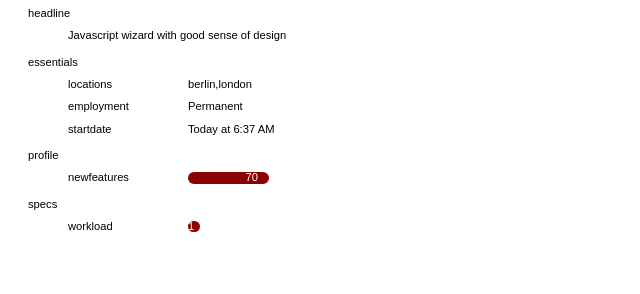
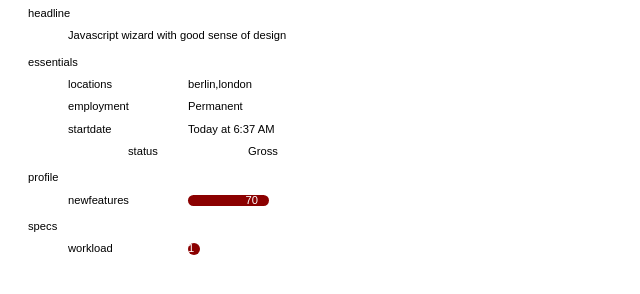
Before and after one commit to ltfschoen/parity_d3, a website: page index.html in a window 1280 px wide. Shown: the whole page, without its empty margins (0-640 px from the left). Drawn offline with nearby package versions, Linux system fonts and the light colour scheme.

Commit message:
feat: Add sub-sub level property level render

```diff
--- a/index.html
+++ b/index.html
@@ -24,8 +24,17 @@
       display: inline-block;
     }
 
+    span.sub-label-wrapper {
+      width: 100px;
+      display: inline-block;
+    }
+
     div.label {
       margin-left: 40px;
+    }
+
+    div.sub-label {
+      margin-left: 60px;
     }
 
     div.bar {
@@ -55,6 +64,14 @@
   <script>window.job || document.write('<script src="js/javascript_advert.js">\x3C/script>')</script>
   <script src="./node_modules/moment/min/moment.min.js"></script>
   <script>
+    function isObject(obj) {
+      return obj && (typeof obj  === "object");
+    }
+
+    function isArray(obj) {
+      return isObject(obj) && (obj instanceof Array);
+    }
+
     function getNewLineForLevel(level, data) {
       return level.selectAll(".div.line")
         .data(data)
@@ -76,6 +93,11 @@
         .attr("class", "label")
     }
 
+    function getSublabelOfLabelForCategory(subcategory, category, categoryName) {
+      return subcategory.append("div")
+        .attr("class", "sub-label")
+    }
+
     function renderValueForCategory(category, categoryName) {
       category.append("span")
         .attr("class", "spacer")
@@ -87,42 +109,59 @@
         })
     }
 
-    function renderSublabelValueForLabel(propertyName, label, categoryName, keyIndex) {
+    function renderSublabelValueForLabel(propertyName, data, label, categoryName, keyIndex) {
+      let propertyValue = data[0][categoryName][propertyName];
+
       label.append("span")
         .attr("class", "spacer")
       label.append("span")
         .attr("class", "label-wrapper")
         .text(function (d) {
-          return Object.keys(d[categoryName])[keyIndex]
+          return Object.keys(d[categoryName])[keyIndex];
         })
 
+      return processRender(label, propertyValue, propertyName);
+    }
+
+    function renderSubSublabelValueForLabel(propertyName, subPropertyName, data, subLabel, label, categoryName, keyIndex, subKeyIndex) {
+      let subPropertyValue = data[0][categoryName][propertyName][subPropertyName];
+
+      subLabel.append("span")
+        .attr("class", "spacer")
+      subLabel.append("span")
+        .attr("class", "sub-label-wrapper")
+        .text(function (d) {
+          return Object.keys(d[categoryName][propertyName])[subKeyIndex];
+        })
+
+      return processRender(subLabel, subPropertyValue, subPropertyName);
+    }
+
+    function processRender(label, propertyValue, propertyName) {
       return label.append("div")
         .attr("class", function (d) {
-          let propertyValue = d[categoryName][propertyName];
-          if (typeof propertyValue == "number" && propertyName.indexOf("date") == -1) {
+          if (typeof propertyValue === "number" && propertyName.indexOf("date") == -1) {
             return "bar";
-          } else if (typeof propertyValue == "number" && propertyName.indexOf("date") != -1) {
+          } else if (typeof propertyValue === "number" && propertyName.indexOf("date") != -1) {
             return "label-text-value";
-          } else if (typeof propertyValue == "string") {
+          } else if (typeof propertyValue === "string") {
             return "label-text-value";
-          } else if (typeof propertyValue == "object") {
+          } else if (typeof propertyValue === "object") {
             return "label-text-value";
           }
         })
         .style("width", function (d) {
-          let propertyValue = d[categoryName][propertyName];
-          return (typeof propertyValue == "number" && propertyName.indexOf("date") == -1) ?
+          return (typeof propertyValue === "number" && propertyName.indexOf("date") == -1) ?
             propertyValue + "px" : "";
         })
         .text(function (d) {
-          let propertyValue = d[categoryName][propertyName];
-          if (typeof propertyValue == "number" && propertyName.indexOf("date") == -1) {
+          if (typeof propertyValue === "number" && propertyName.indexOf("date") == -1) {
             return Math.round(propertyValue);
-          } else if (typeof propertyValue == "number" && propertyName.indexOf("date") != -1) {
+          } else if (typeof propertyValue === "number" && propertyName.indexOf("date") != -1) {
             return moment(new Date(propertyValue)).calendar();
-          } else if (typeof propertyValue ==  "string") {
+          } else if (typeof propertyValue ===  "string") {
             return propertyValue;
-          } else if (typeof propertyValue ==  "object") {
+          } else if (typeof propertyValue ===  "object") {
             return propertyValue;
           }
         })
@@ -144,21 +183,23 @@
       let essentialsCategory = getCategoryForLine(essentialsLine, 1);
       let essentialsCategoryName = essentialsCategory._groups[0][0].innerText;
       let essentialsLabel = getLabelForCategory(essentialsCategory, essentialsCategoryName);
-      renderSublabelValueForLabel("locations", essentialsLabel, essentialsCategoryName, 0);
-      renderSublabelValueForLabel("employment", essentialsLabel, essentialsCategoryName, 1);
-      renderSublabelValueForLabel("startdate", essentialsLabel, essentialsCategoryName, 2);
+      renderSublabelValueForLabel("locations", data, essentialsLabel, essentialsCategoryName, 0);
+      renderSublabelValueForLabel("employment", data, essentialsLabel, essentialsCategoryName, 1);
+      renderSublabelValueForLabel("startdate", data, essentialsLabel, essentialsCategoryName, 2);
+      let essentialsSublabel = getSublabelOfLabelForCategory(essentialsLabel, essentialsCategory, essentialsCategoryName);
+      renderSubSublabelValueForLabel("salary", "status", data, essentialsSublabel, essentialsLabel, essentialsCategoryName, 3, 0);
 
       let profileLine = getNewLineForLevel(chart, data);
       let profileCategory = getCategoryForLine(profileLine, 4);
       let profileCategoryName = profileCategory._groups[0][0].innerText;
       let profileLabel = getLabelForCategory(profileCategory, profileCategoryName);
-      renderSublabelValueForLabel("newfeatures", profileLabel, profileCategoryName, 0);
+      renderSublabelValueForLabel("newfeatures", data, profileLabel, profileCategoryName, 0);
 
       let specsLine = getNewLineForLevel(chart, data);
       let specsCategory = getCategoryForLine(specsLine, 3);
       let specsCategoryName = specsCategory._groups[0][0].innerText;
       let specsLabel = getLabelForCategory(specsCategory, specsCategoryName);
-      renderSublabelValueForLabel("workload", specsLabel, specsCategoryName, 0);
+      renderSublabelValueForLabel("workload", data, specsLabel, specsCategoryName, 0);
     }
   </script>
 </head>
```
